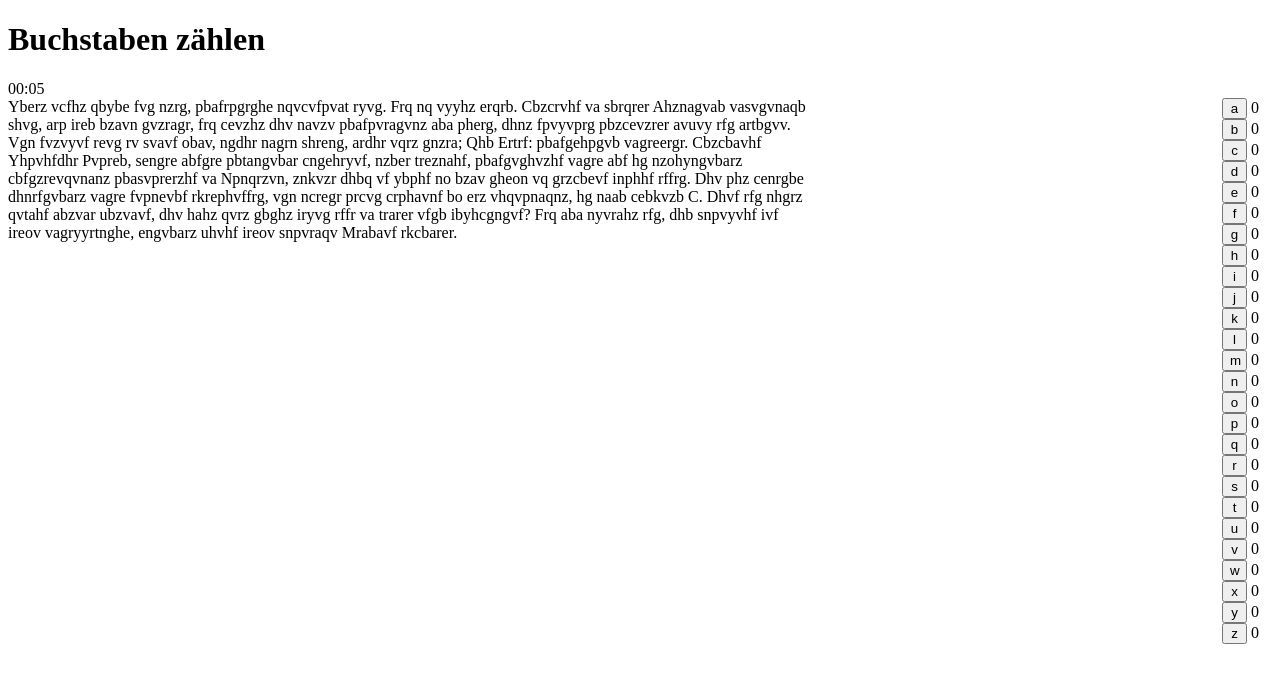
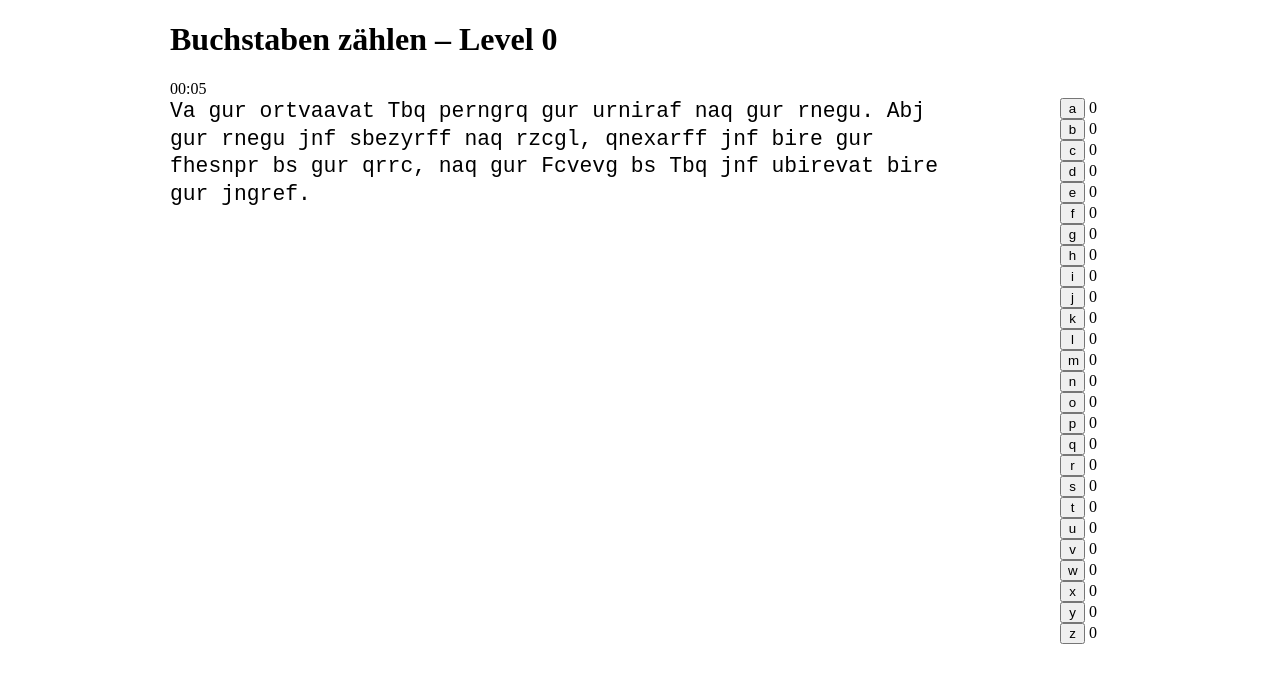
Before and after one commit to Raabeschule/counttheletters, a plain HTML site: page index.html in a window 1280 px wide. Drawn offline with nearby package versions, Linux system fonts and the light colour scheme.

Commit message:
(Minor) style improvements

```diff
--- a/index.html
+++ b/index.html
@@ -18,9 +18,17 @@
         button.letter {
             width: 25px;
         }
+        #wrapper {
+            max-width: 940px;
+            margin: auto;
+        }
         #text {
             float: left;
             max-width: 800px;
+
+            font-family: monospace;
+            line-height: 1.3;
+            font-size: 16pt;
         }
         #buttons {
             float: right;
@@ -29,10 +37,12 @@
     </style>
 </head>
 <body>
-<h1>Buchstaben zählen</h1>
-<div id="timer"></div>
-<div id="text"><mark></mark><span id="remaining-text"></span></div>
-<div id="buttons"></div>
+<div id="wrapper">
+    <h1>Buchstaben zählen – Level <span id="level-num"></span></h1>
+    <div id="timer"></div>
+    <div id="text"><mark></mark><span id="remaining-text"></span></div>
+    <div id="buttons"></div>
+</div>
 <script src="https://code.jquery.com/jquery-1.11.3.min.js"></script>
 <!--<script src="assets/game.js"></script>-->
 <script>
@@ -55,10 +65,13 @@
             html += '<button id="' + letter + '" name="' + letter + '" class="letter">' + letter + '</button> <output id="input-' + letter + '" for="' + letter + '" name="input-' + letter + '" class="btn-count">0</output><br>';
         });
         $('#buttons').html(html);
-        var url = generateUrl(1);
+
+        var level = 0;
+        var url = generateUrl(level);
+        $('#level-num').html(level);
         jQuery.get(url, function(data) {
             text = data.rot13();
-            jumpWhitespace()
+            jumpWhitespace();
             $('#remaining-text').html(text);
         });
     }
@@ -110,8 +123,8 @@
     }
 
     function getTimeString(time) {
-        minutes = Math.floor(time/60);
-        seconds = time%60;
+        var minutes = Math.floor(time/60);
+        var seconds = time%60;
         return (minutes > 9 ? minutes : '0' + minutes) + ':' + (seconds > 9 ? seconds : '0' + seconds);
     }
 </script>
```
Also changed, not shown: texts/level-0.txt, texts/level-1.txt, texts/level-2.txt, texts/level-3.txt, texts/level-4.txt, texts/level-5.txt.
